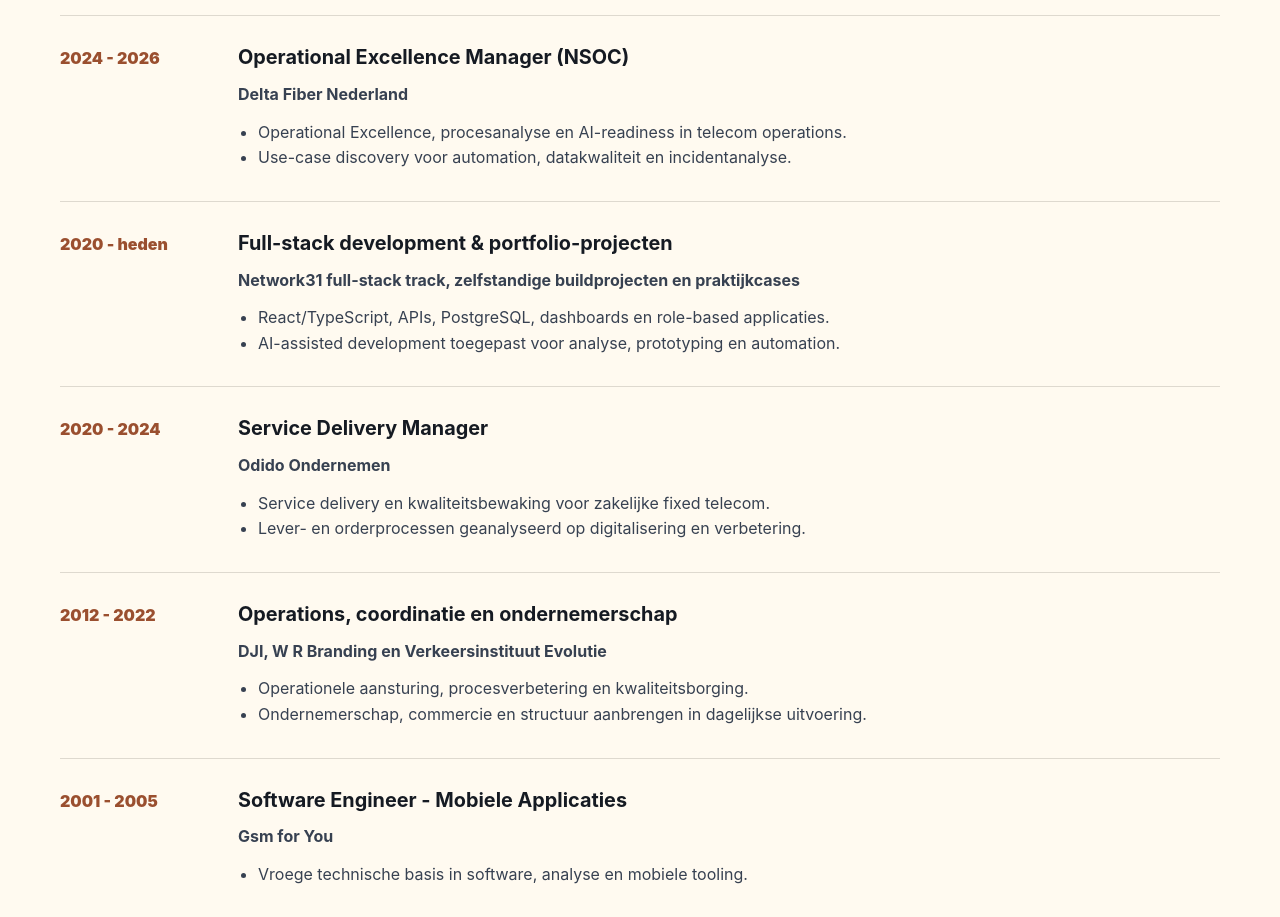
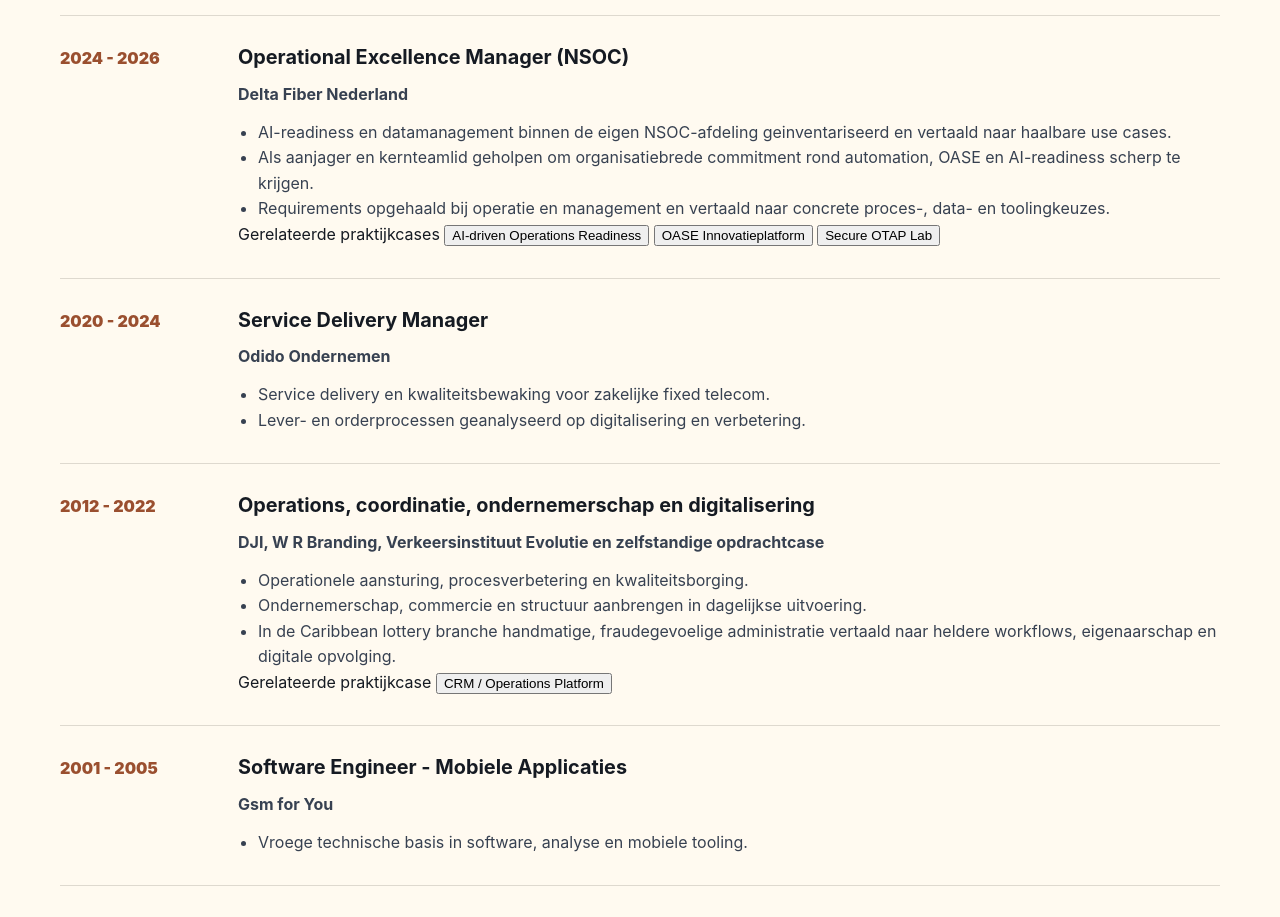
Before and after one commit to sulayramos-dev/sulay-ramos-portfolio, a website: page portfolio/index.html in a window 1280 px wide. Shown: the part 3900-4817 px from the top of the page. Drawn offline with Linux system fonts and the light colour scheme.

Commit message:
Revise job roles and descriptions in index.html
Updated job descriptions and responsibilities in the portfolio.

```diff
--- a/portfolio/index.html
+++ b/portfolio/index.html
@@ -299,20 +299,16 @@
                 <h3>Operational Excellence Manager (NSOC)</h3>
                 <p>Delta Fiber Nederland</p>
                 <ul>
-                  <li>Operational Excellence, procesanalyse en AI-readiness in telecom operations.</li>
-                  <li>Use-case discovery voor automation, datakwaliteit en incidentanalyse.</li>
+                  <li>AI-readiness en datamanagement binnen de eigen NSOC-afdeling geinventariseerd en vertaald naar haalbare use cases.</li>
+                  <li>Als aanjager en kernteamlid geholpen om organisatiebrede commitment rond automation, OASE en AI-readiness scherp te krijgen.</li>
+                  <li>Requirements opgehaald bij operatie en management en vertaald naar concrete proces-, data- en toolingkeuzes.</li>
                 </ul>
-              </div>
-            </article>
-            <article class="timeline-item">
-              <time>2020 - heden</time>
-              <div>
-                <h3>Full-stack development & portfolio-projecten</h3>
-                <p>Network31 full-stack track, zelfstandige buildprojecten en praktijkcases</p>
-                <ul>
-                  <li>React/TypeScript, APIs, PostgreSQL, dashboards en role-based applicaties.</li>
-                  <li>AI-assisted development toegepast voor analyse, prototyping en automation.</li>
-                </ul>
+                <div class="timeline-case-links" aria-label="Gerelateerde praktijkcases">
+                  <span>Gerelateerde praktijkcases</span>
+                  <button type="button" data-case="aiops" aria-haspopup="dialog">AI-driven Operations Readiness</button>
+                  <button type="button" data-case="oase" aria-haspopup="dialog">OASE Innovatieplatform</button>
+                  <button type="button" data-case="otap" aria-haspopup="dialog">Secure OTAP Lab</button>
+                </div>
               </div>
             </article>
             <article class="timeline-item">
@@ -329,12 +325,17 @@
             <article class="timeline-item">
               <time>2012 - 2022</time>
               <div>
-                <h3>Operations, coordinatie en ondernemerschap</h3>
-                <p>DJI, W R Branding en Verkeersinstituut Evolutie</p>
+                <h3>Operations, coordinatie, ondernemerschap en digitalisering</h3>
+                <p>DJI, W R Branding, Verkeersinstituut Evolutie en zelfstandige opdrachtcase</p>
                 <ul>
                   <li>Operationele aansturing, procesverbetering en kwaliteitsborging.</li>
                   <li>Ondernemerschap, commercie en structuur aanbrengen in dagelijkse uitvoering.</li>
+                  <li>In de Caribbean lottery branche handmatige, fraudegevoelige administratie vertaald naar heldere workflows, eigenaarschap en digitale opvolging.</li>
                 </ul>
+                <div class="timeline-case-links" aria-label="Gerelateerde praktijkcase">
+                  <span>Gerelateerde praktijkcase</span>
+                  <button type="button" data-case="crm" aria-haspopup="dialog">CRM / Operations Platform</button>
+                </div>
               </div>
             </article>
             <article class="timeline-item">
```
